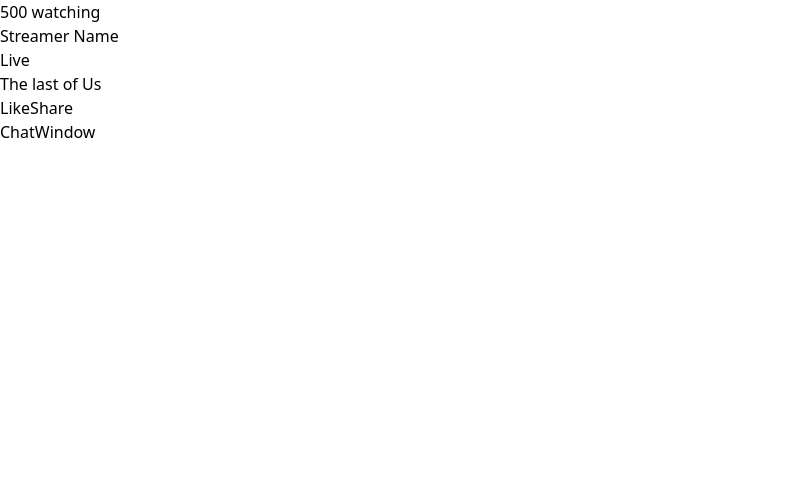
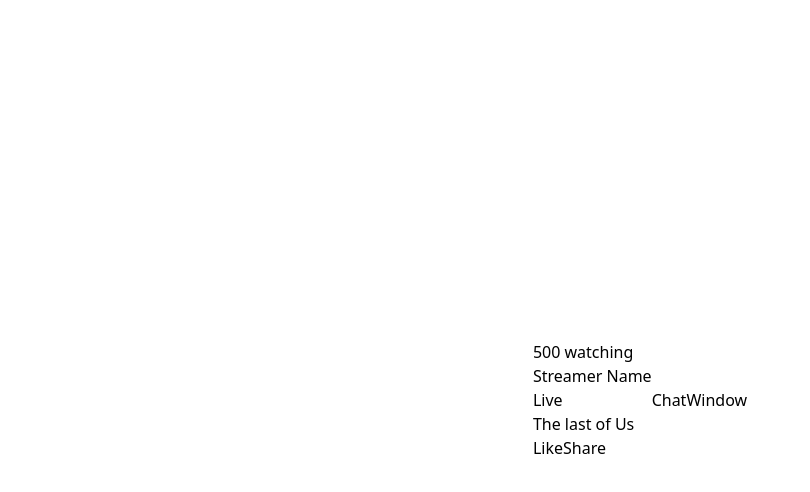
Before and after one commit to Victory-ET/game-streaming-with-dolby, a Next.js app: page /game-streaming in a window 1280 px wide. Shown: the top 492 px of the page, without its empty margins (0-810 px from the left). Built offline with nearby package versions, Linux system fonts and the light colour scheme.

Commit message:
styling for video-interface beginning

```diff
--- a/styles/globals.css
+++ b/styles/globals.css
@@ -37,3 +37,8 @@
 /* End of Login styles */
 
 /* Game Streaming window styles */
+.game-streaming{
+  @apply flex p-6 items-center justify-center h-screen;
+}
+
+/* video interface style */
```
